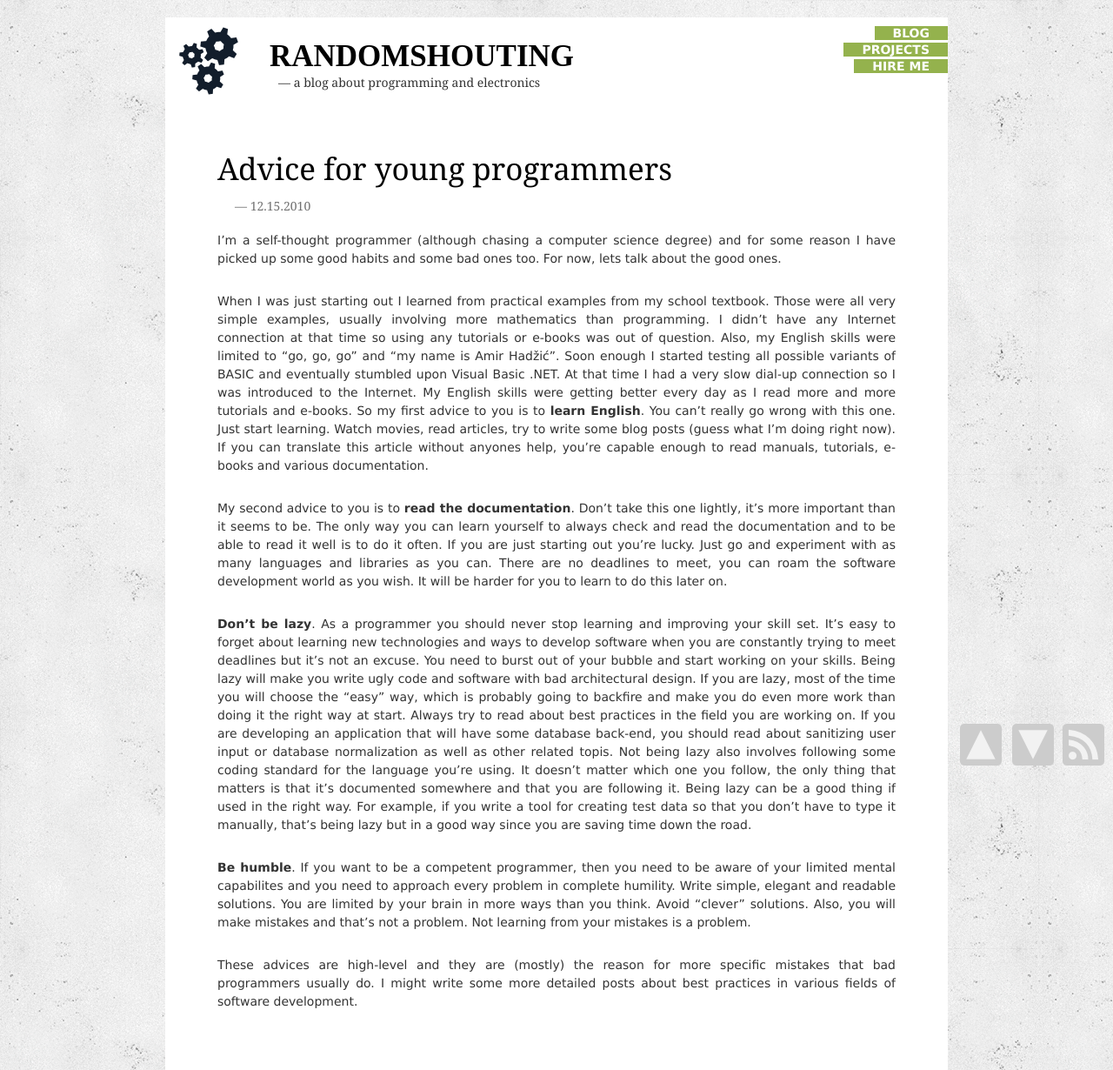
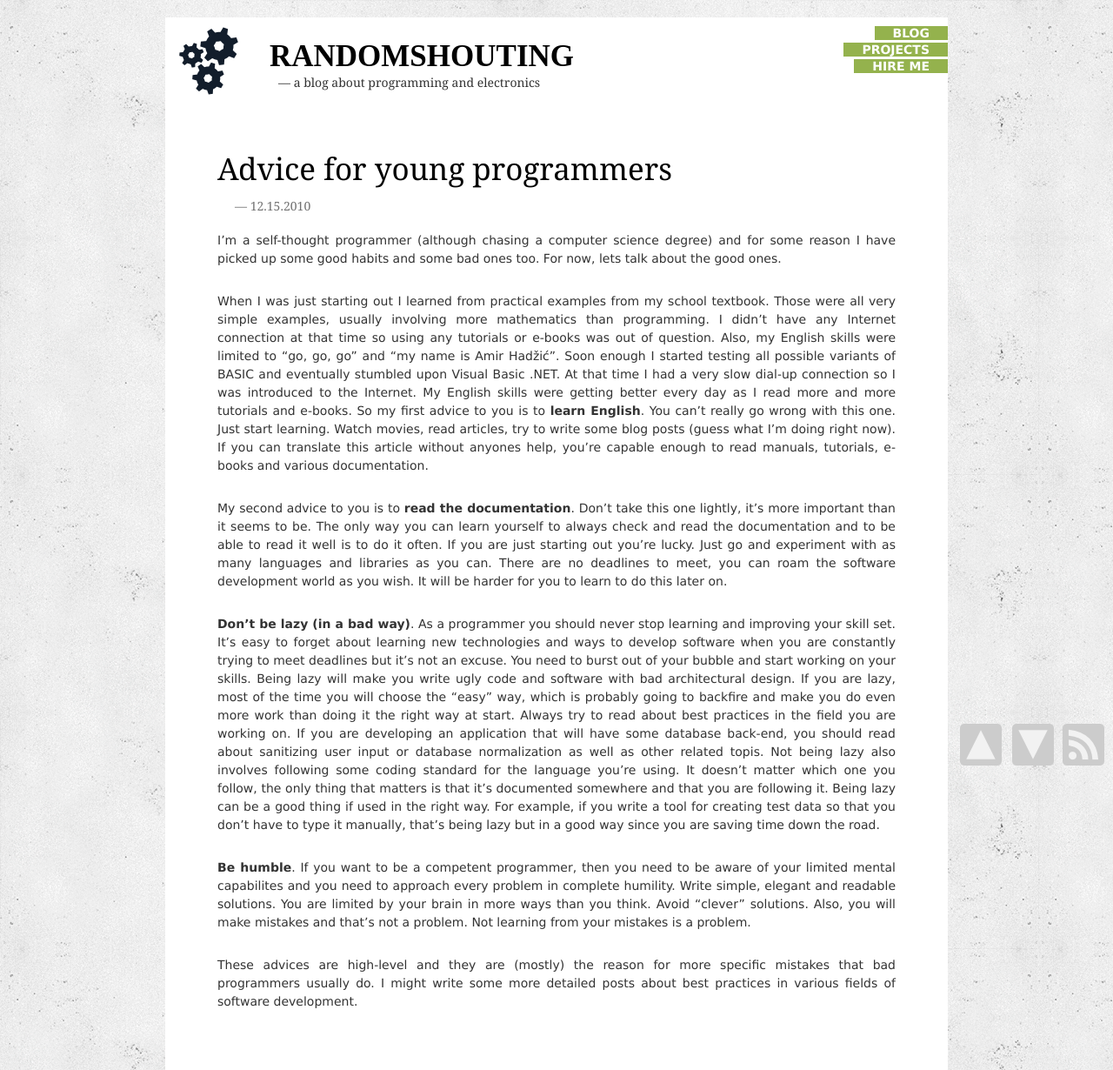
Before and after one commit to amir-hadzic/amir-hadzic.github.com, a Jekyll site: the page built from _posts/2010-12-15-Advice.markdown, in a window 1280 px wide. Shown: the whole page at 87% size. Built offline with Jekyll 4.4.1, drawn with Linux system fonts in a browser that asks for light colours; some web fonts are replaced; comment, search, counter and statistics services are not loaded.

Commit message:
Be more specific.

```diff
--- a/_posts/2010-12-15-Advice.markdown
+++ b/_posts/2010-12-15-Advice.markdown
@@ -30,23 +30,23 @@ experiment with as many languages and libraries as you can. There are no
 deadlines to meet, you can roam the software development world as you wish. It
 will be harder for you to learn to do this later on.
 
-**Don’t be lazy**. As a programmer you should never stop learning and improving
-your skill set. It’s easy to forget about learning new technologies and ways to
-develop software when you are constantly trying to meet deadlines but it’s not
-an excuse. You need to burst out of your bubble and start working on your
-skills. Being lazy will make you write ugly code and software with bad
-architectural design. If you are lazy, most of the time you will choose the
-“easy” way, which is probably going to backfire and make you do even more work
-than doing it the right way at start. Always try to read about best practices
-in the field you are working on. If you are developing an application that will
-have some database back-end, you should read about sanitizing user input or
-database normalization as well as other related topis. Not being lazy also
-involves following some coding standard for the language you’re using. It
-doesn’t matter which one you follow, the only thing that matters is that it’s
-documented somewhere and that you are following it. Being lazy can be a good
-thing if used in the right way. For example, if you write a tool for creating
-test data so that you don't have to type it manually, that's being lazy but in
-a good way since you are saving time down the road.
+**Don’t be lazy (in a bad way)**. As a programmer you should never stop
+learning and improving your skill set. It’s easy to forget about learning new
+technologies and ways to develop software when you are constantly trying to
+meet deadlines but it’s not an excuse. You need to burst out of your bubble and
+start working on your skills. Being lazy will make you write ugly code and
+software with bad architectural design. If you are lazy, most of the time you
+will choose the “easy” way, which is probably going to backfire and make you do
+even more work than doing it the right way at start. Always try to read about
+best practices in the field you are working on. If you are developing an
+application that will have some database back-end, you should read about
+sanitizing user input or database normalization as well as other related topis.
+Not being lazy also involves following some coding standard for the language
+you’re using. It doesn’t matter which one you follow, the only thing that
+matters is that it’s documented somewhere and that you are following it. Being
+lazy can be a good thing if used in the right way. For example, if you write a
+tool for creating test data so that you don't have to type it manually, that's
+being lazy but in a good way since you are saving time down the road.
 
 **Be humble**. If you want to be a competent programmer, then you need to be
 aware of your limited mental capabilites and you need to approach every problem
```
